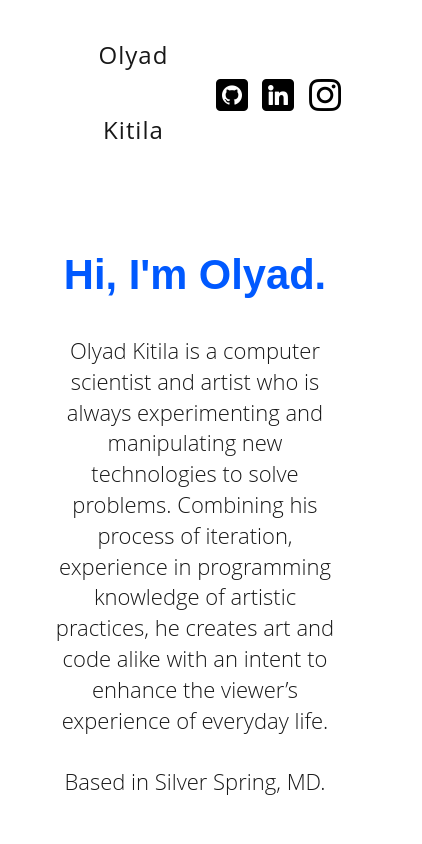
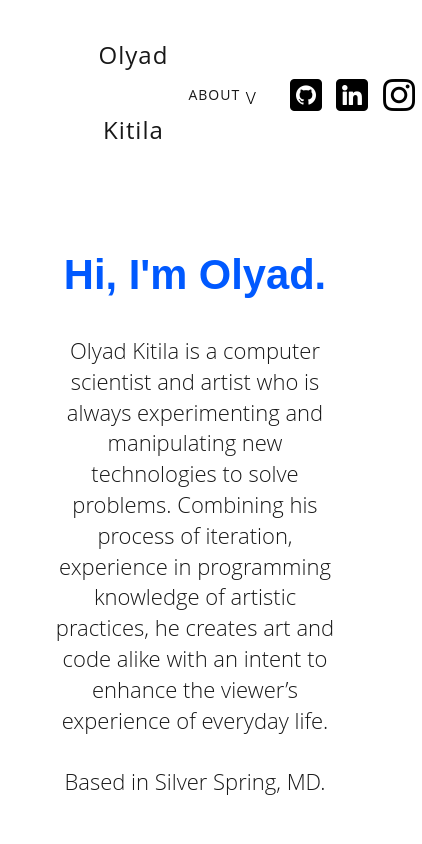
Before and after one commit to thymetime/Module-12-React, a React (Vite) app in the folder Portfolio/: page / in a window 390 px wide. Shown: the top 844 px of the page, 422 px wide, since content can reach past the window. Built offline with nearby package versions, Linux system fonts and the light colour scheme.

Commit message:
fix nav responsiveness

```diff
--- a/Portfolio/src/Nav.css
+++ b/Portfolio/src/Nav.css
@@ -79,9 +79,13 @@ override bootstrap CSS rules with the same name
 /*   height: 100%; */
 }
 
+#nav-dropdown {
+    display: none;
+}
+
 #nav-dropdown li{
   position: relative;
-  display: none;
+  display: flex;
   align-items: center;
   justify-content: space-between;
   list-style: none;
```
